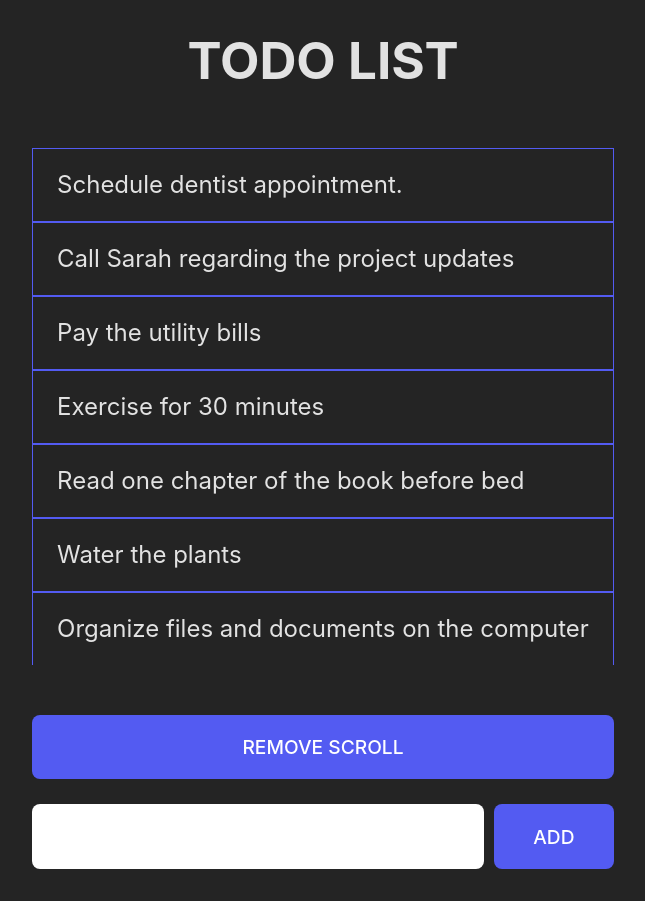
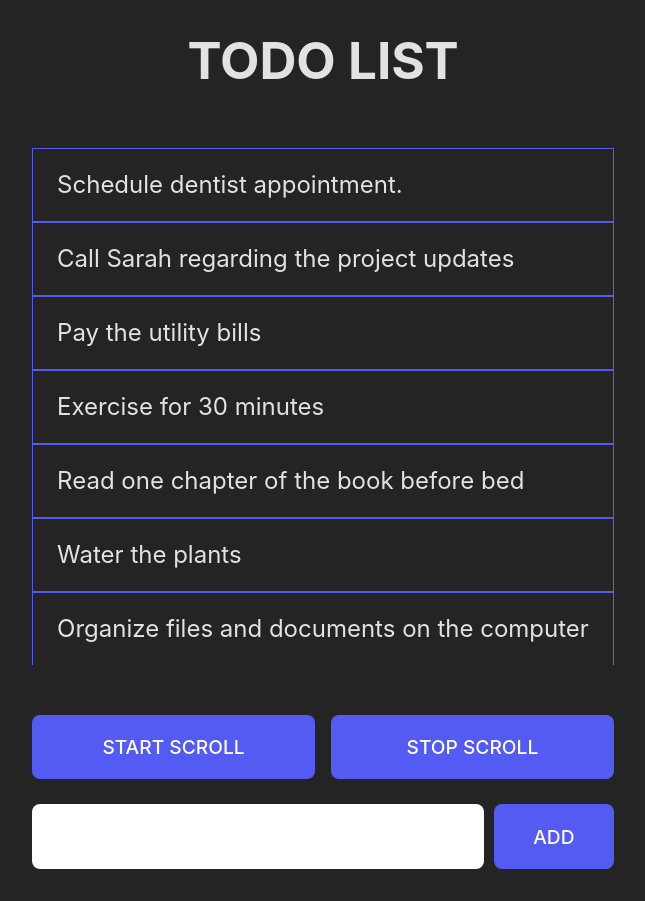
Before and after one commit to ustozation/2024Q1, a React (Vite) app: page / in a window 1280 px wide. Shown: the whole page, without its empty margins (317-962 px from the left). Built offline with nearby package versions, Linux system fonts and the light colour scheme.

Commit message:
feat: add start and stop scroll functionality

```diff
--- a/src/App.css
+++ b/src/App.css
@@ -38,6 +38,15 @@ h1 {
 	row-gap: 25px;
 }
 
+.todo-btns {
+	display: flex;
+	column-gap: 16px;
+}
+
+.todo-btns button {
+	flex-basis: calc(50% - 8px);
+}
+
 .todo-input {
 	display: flex;
 	gap: 10px;
--- a/src/App.jsx
+++ b/src/App.jsx
@@ -1,4 +1,4 @@
-import { useState, useEffect, useRef } from 'react'
+import { useState, useRef, useCallback } from 'react'
 import { v4 as uuidv4 } from 'uuid'
 import { todosList } from './utils/mock'
 import './App.css'
@@ -27,13 +27,13 @@ function App() {
 		}
 	}
 
-	const removeScroll = () => {
+	const stopScroll = () => {
 		ulRef.current.removeEventListener('scroll', handleScroll)
 	}
 
-	useEffect(() => {
+	const startScroll = () => {
 		ulRef.current.addEventListener('scroll', handleScroll)
-	}, [])
+	}
 
 	return (
 		<>
@@ -47,7 +47,10 @@ function App() {
 					))}
 				</ul>
 				<div className='todo-footer'>
-					<button onClick={removeScroll}>Remove scroll</button>
+					<div className='todo-btns'>
+						<button onClick={startScroll}>start scroll</button>
+						<button onClick={stopScroll}>stop scroll</button>
+					</div>
 					<div className='todo-input'>
 						<input
 							type='text'
```
